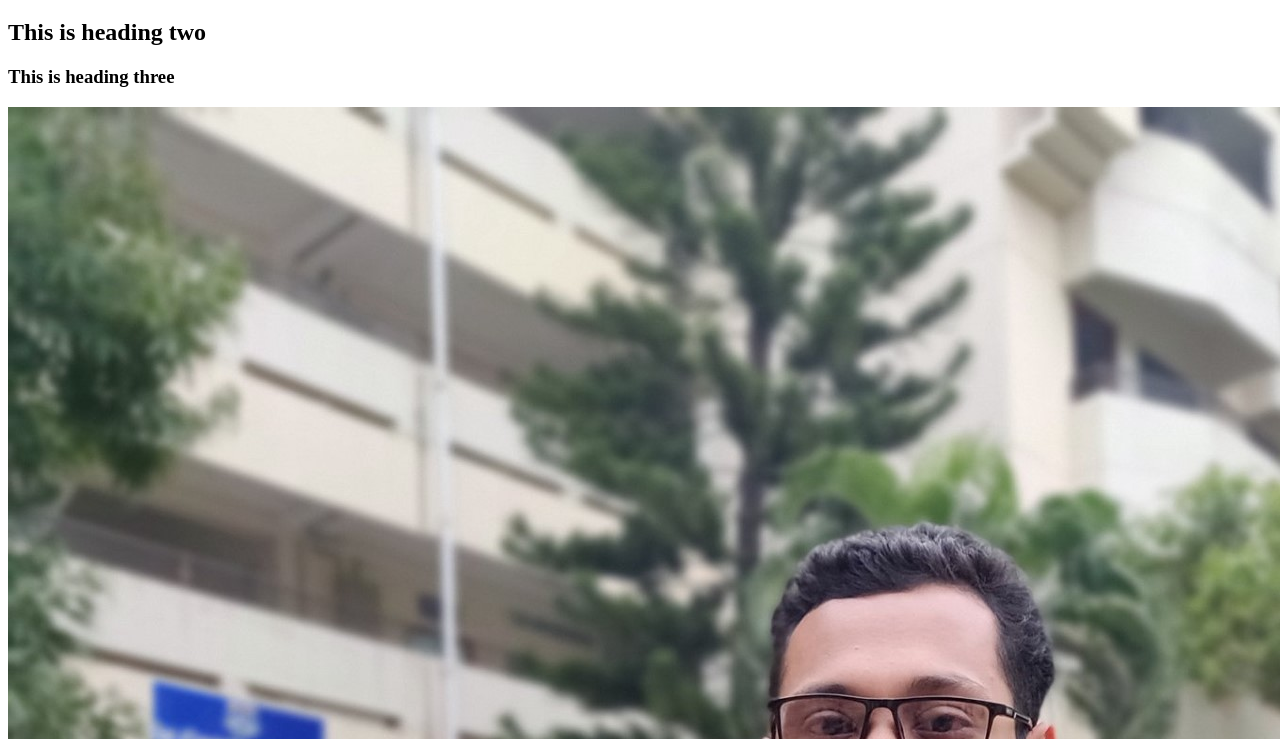
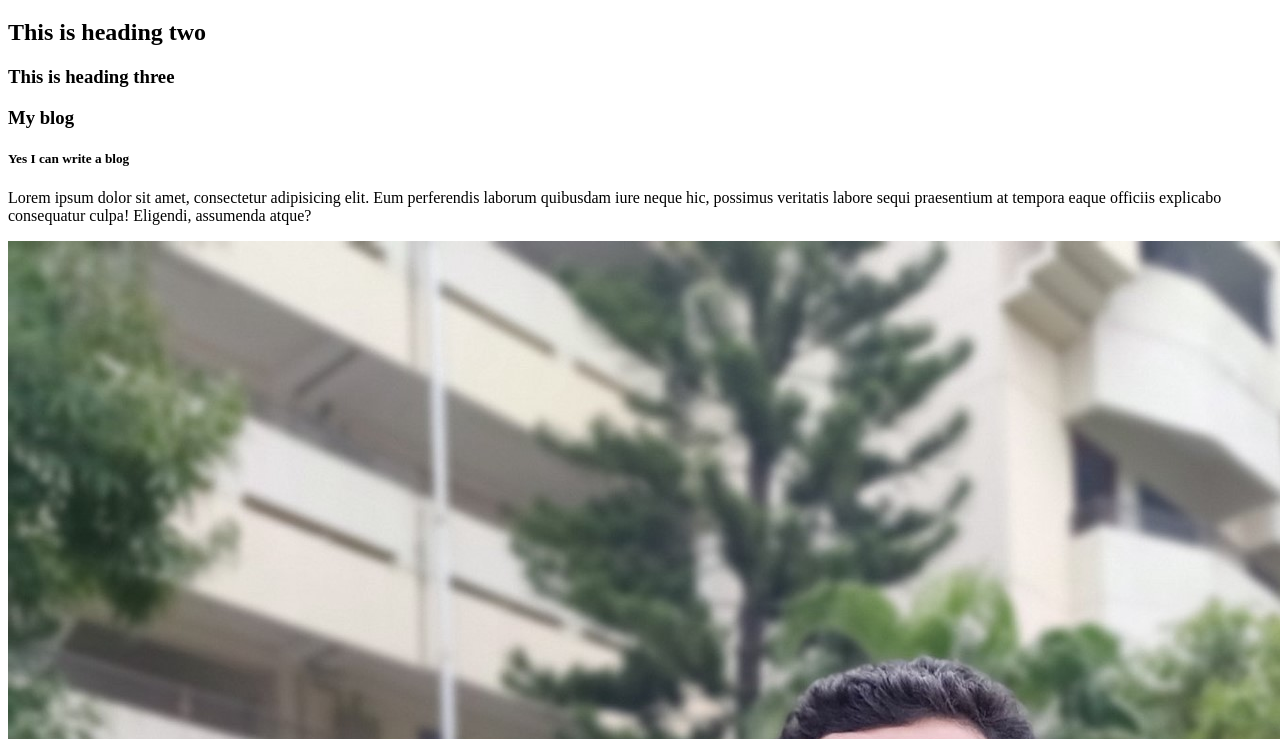
Before and after one commit to Imran-CSE46/my-second-repo, a plain HTML site: page index.html in a window 1280 px wide. Shown: the part 61-800 px from the top of the page. Drawn offline with Linux system fonts and the light colour scheme.

Commit message:
new blog added

```diff
--- a/index.html
+++ b/index.html
@@ -11,6 +11,11 @@
     <h1>This is heading one</h1>
     <h2>This is heading two</h2>
     <h3>This is heading three</h3>
+    <div>
+        <h3>My blog</h3>
+        <h5>Yes I can write a blog</h5>
+        <p>Lorem ipsum dolor sit amet, consectetur adipisicing elit. Eum perferendis laborum quibusdam iure neque hic, possimus veritatis labore sequi praesentium at tempora eaque officiis explicabo consequatur culpa! Eligendi, assumenda atque?</p>
+    </div>
     <img src="Imran.jpg" alt="">
     <img src="workplace.jpg" alt="">
 </body>
```
